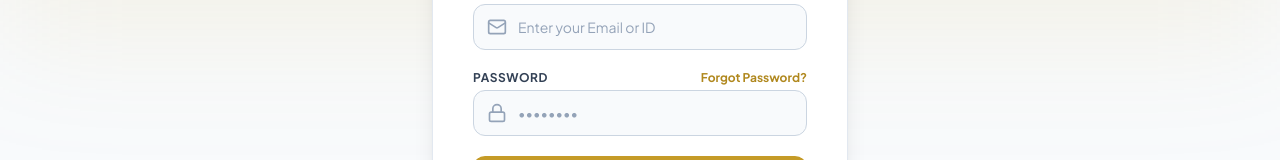
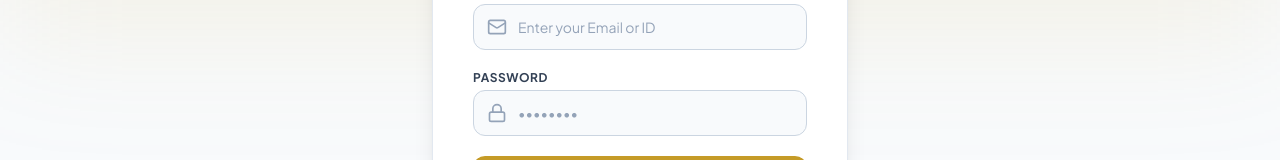
Before and after one commit to asbin72/College_Management, a React (Vite) app: page /login in a window 1280 px wide. Shown: the part 351-511 px from the top of the page. Built offline with nearby package versions, Linux system fonts and the light colour scheme; no server answers.

Commit message:
Remove Forgot Password link from Login page

```diff
--- a/src/pages/public/Login.jsx
+++ b/src/pages/public/Login.jsx
@@ -166,13 +166,10 @@ export const Login = () => {
               </div>
 
               <div>
-                <div className="flex justify-between items-center mb-1">
+                <div className="mb-1">
                   <label className="block text-xs font-sans font-bold uppercase tracking-wider text-slate-700">
                     Password
                   </label>
-                  <Link to="/forgot-password" className="text-xs text-gold-hover font-bold hover:underline">
-                    Forgot Password?
-                  </Link>
                 </div>
                 <div className="relative">
                   <Lock className="w-5 h-5 absolute left-3.5 top-1/2 -translate-y-1/2 text-slate-400" />
```
